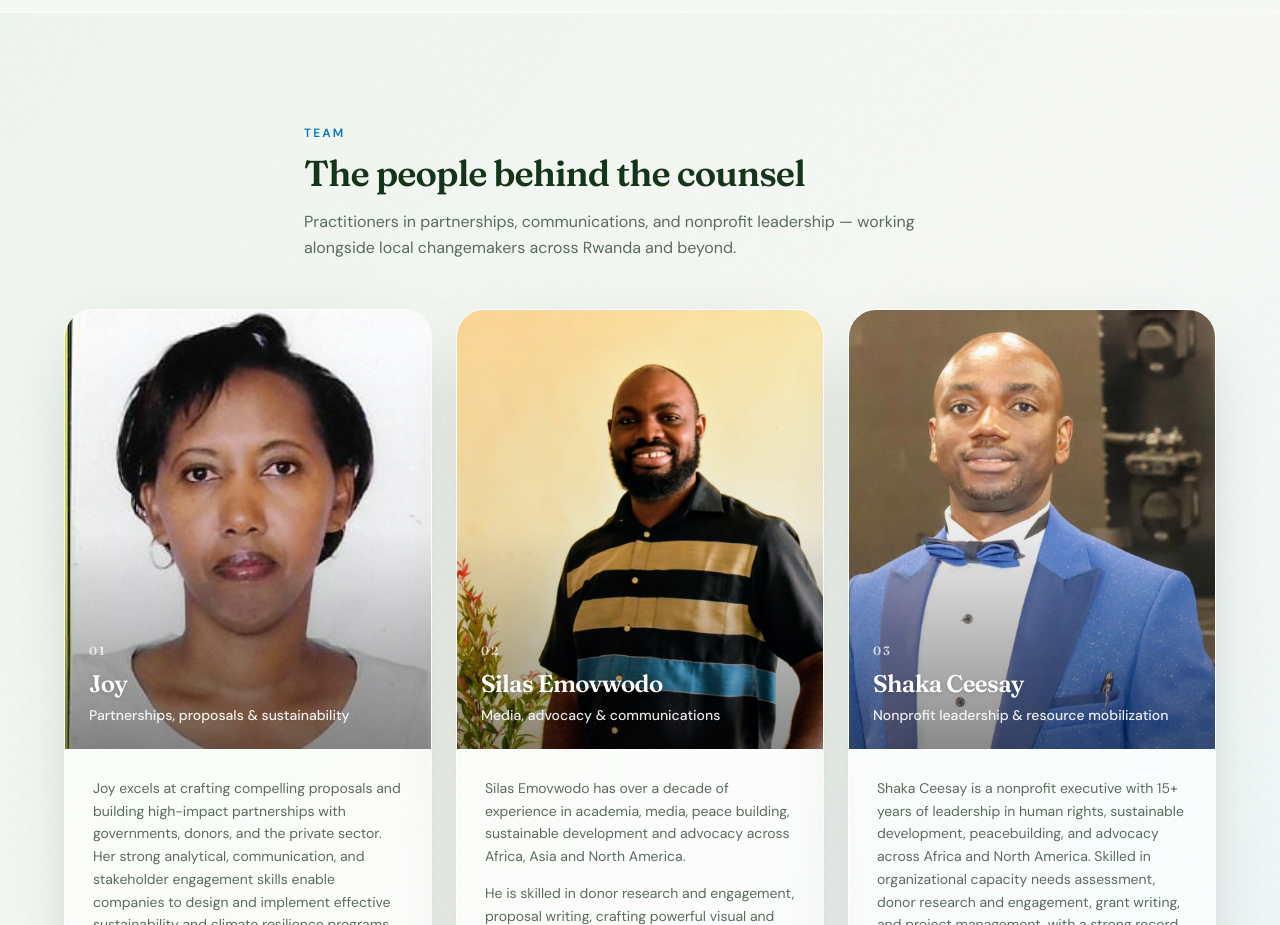
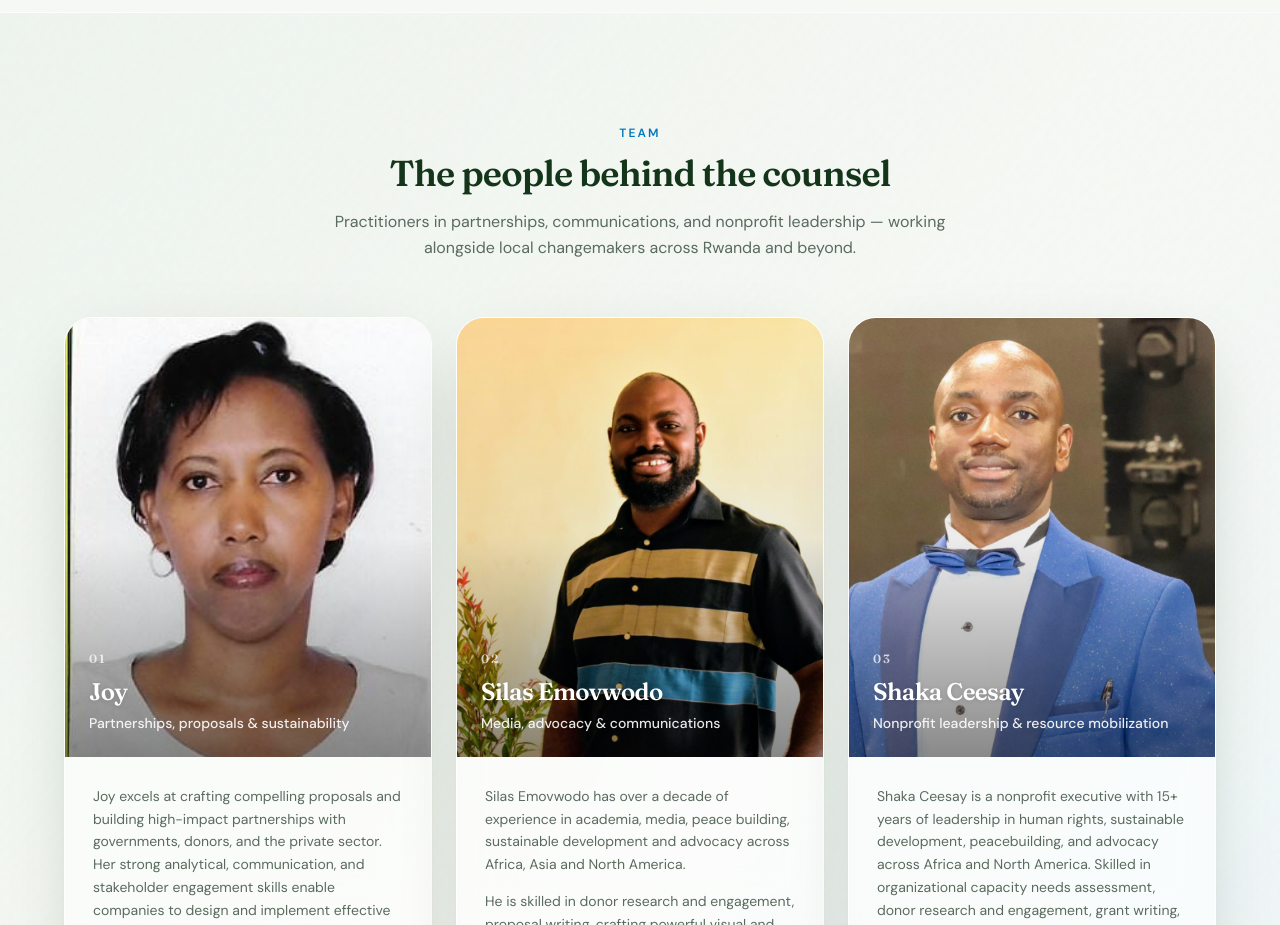
Before and after one commit to hirwacedric123/cli-rwanda, a Next.js app: page /about in a window 1280 px wide. Shown: the part 2420-3345 px from the top of the page. Built offline with nearby package versions, Linux system fonts and the light colour scheme.

Commit message:
Center the team intro and number each member.
Align the team heading and pass an index so cards show a padded member number.

```diff
--- a/app/about/page.tsx
+++ b/app/about/page.tsx
@@ -92,7 +92,7 @@ export default function AboutPage() {
       >
         <div className="texture-noise pointer-events-none absolute inset-0 opacity-40" aria-hidden />
         <FadeIn>
-          <div className="relative mx-auto mb-12 max-w-2xl">
+          <div className="relative mx-auto mb-14 max-w-2xl text-center">
             <p className="text-xs font-semibold uppercase tracking-[0.18em] text-accent">Team</p>
             <h2 className="mt-3 font-display text-3xl font-semibold tracking-tight text-foreground md:text-4xl">
               The people behind the counsel
```
